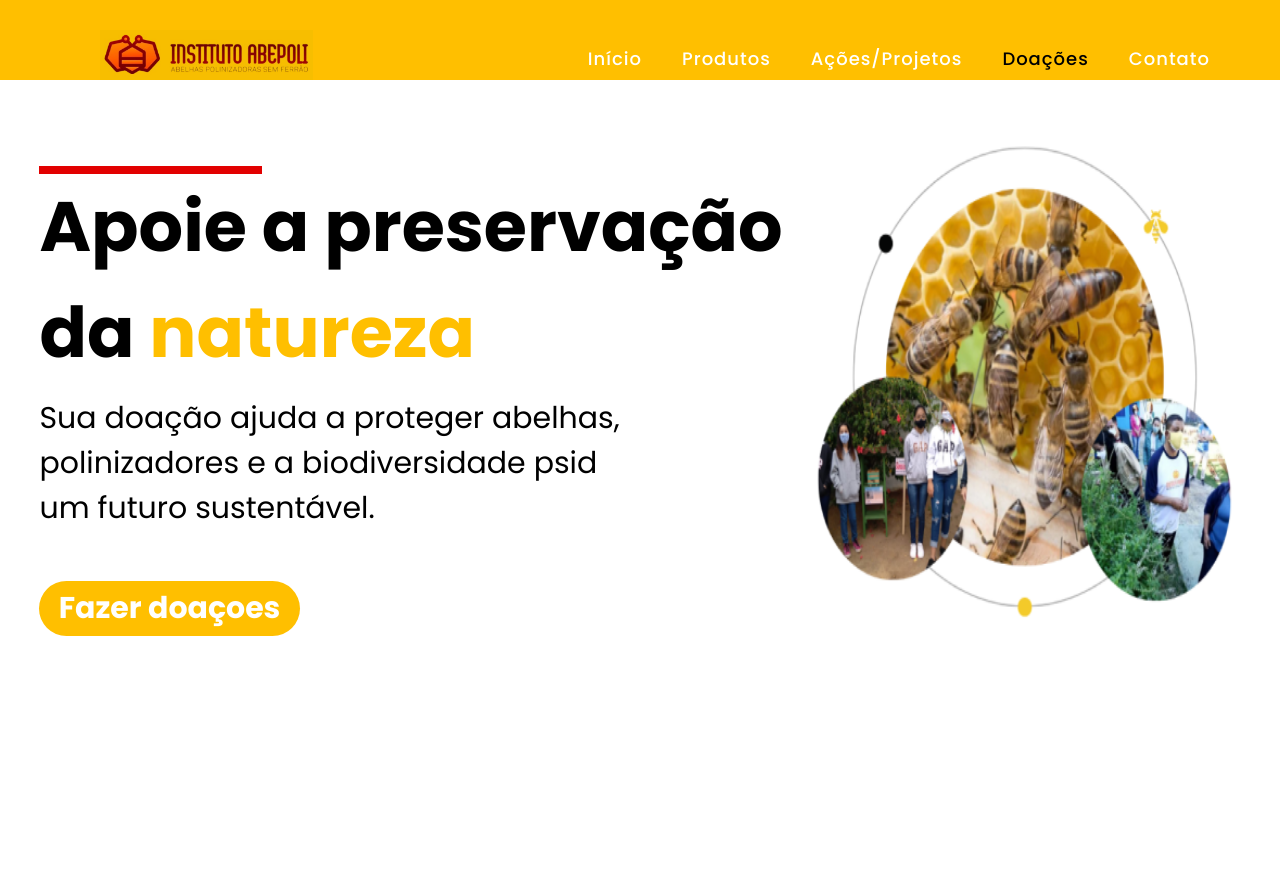
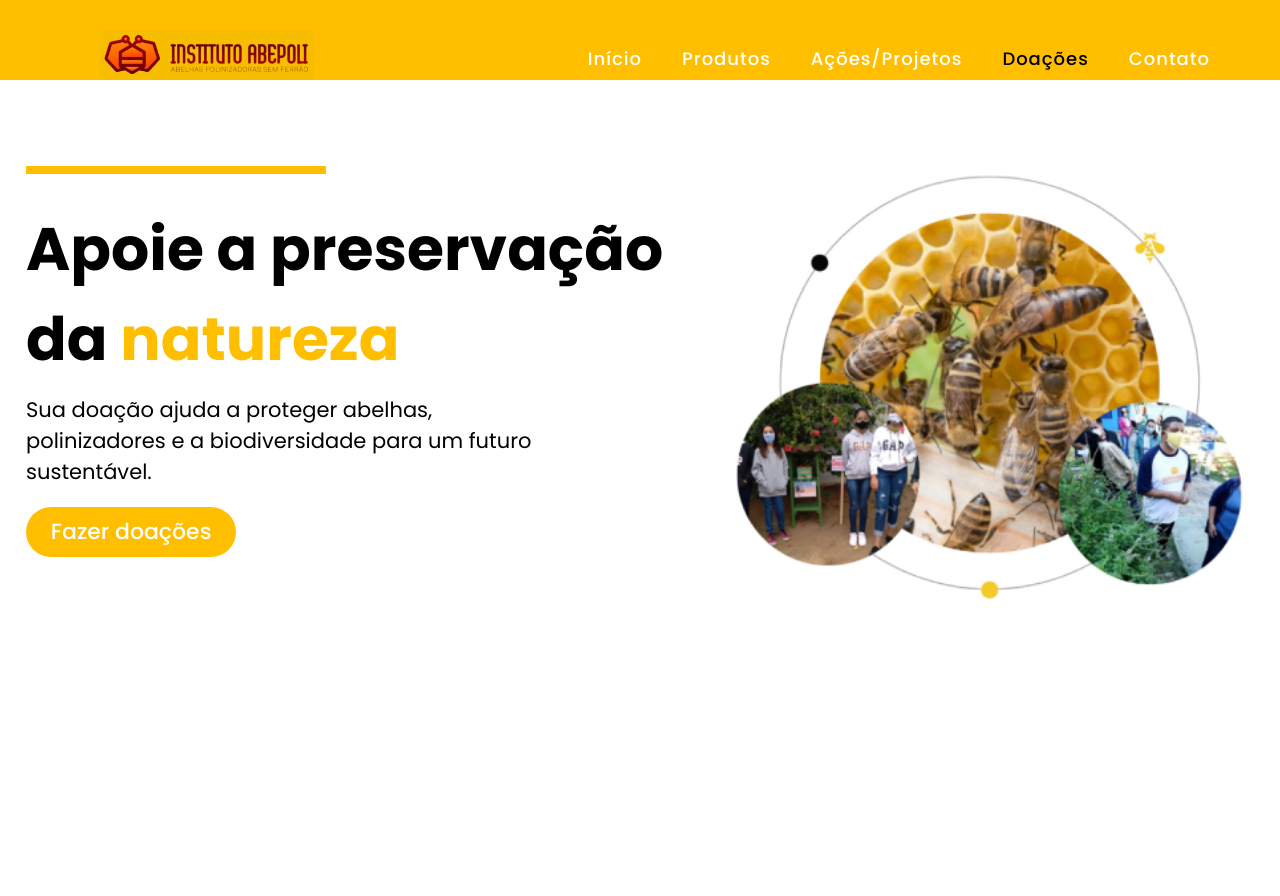
Before and after one commit to lannakamilly/projeto_abepoli, a PHP site: page /doacoes.php in a window 1280 px wide. Shown: the top 896 px of the page. Run offline with PHP 8.4, Linux system fonts and the light colour scheme.

Commit message:
css doaçoes

```diff
--- a/css/doacoes.css
+++ b/css/doacoes.css
@@ -1,10 +1,18 @@
+@import url('https://fonts.googleapis.com/css2?family=Poppins:ital,wght@0,100;0,200;0,300;0,400;0,500;0,600;0,700;0,800;0,900;1,100;1,200;1,300;1,400;1,500;1,600;1,700;1,800;1,900&family=Sarala:wght@400;700&display=swap');
+*{
+    font-family: "Poppins", sans-serif;
+}
 .hrvermelho{
     width: 30%;
     height: 1px;
-    border: rgb(226, 0, 0) 4px solid;
+    border: rgb(255, 191, 0) 4px solid;
 }
 
-#subtitulo{
+.container{
+    width: 700px;
+}
+
+.subtitulo{
     padding: 2%;
     display: flex;
     justify-content: space-around;
@@ -18,37 +26,36 @@
     align-items: center;
     padding: 0px;
 }
-h1{
-    font-size: 70px;
+
+.botaodoacoes{
+    width: 210px;
+    font-size: 22px;
+    border-radius: 50px;
+    border: 0px;
+    height: 50px;
+    font-weight: 500;
+    background-color:  rgb(255, 191, 0);
+    text-decoration: none;
 }
-nav{
-    margin-top: 0px;
-    /* margin-bottom: 15px; */
+.title{
+    font-size: 30px;
 }
 
-#botaodoacoes{
-    background-color:  rgb(255, 191, 0);
+.description{
+    margin-top: 10px;
+    margin-bottom: 20px;
+    font-size: 21px;
 }
 
-button{
-    width: 35%;
-    color:rgb(255, 255, 255);
-    font-size:30px;
-    border-radius: 50px;
-    border: 0px;
-    height: 55px;
-    font-weight:bolder;
-    background-color:  rgb(255, 191, 0);
+p{
+    width: 600px;
 }
-#imgabelhas{
-    width: 35%;
-    height: auto;
+
+.bees{
+    width: 500;
+    height: 450px;
 }
-p{
-    margin-top: 10px;
-    margin-bottom: 50px;
-    font-size: 30px;
-}
+
 
 div{
     margin-top:30px
@@ -249,14 +273,24 @@ td{
     flex-direction: column;
     width: 100hv;
 }
+
+.quero-doar{
+    color: rgb(255, 191, 0);
+    font-weight: 600;
+}
 h3{
-    font-family: Arial, Helvetica, sans-serif;
-    font-size: 50px;
+    font-family: 'Poppins' sans-serif;
+    font-size: 45px;
+    margin-bottom: 10px;
+
+    font-weight: 700;
 }
+
+
 a{
     font-Weight: 'bold';
-    color: black;
     text-decoration: none;
+    color: #fff;
 }
 
 
--- a/css/index.css
+++ b/css/index.css
@@ -1,4 +1,4 @@
-/* CSS apenas do index */
+/* CSS apenas do index
 @import url("https://fonts.googleapis.com/css2?family=Poppins:ital,wght@0,100;0,200;0,300;0,400;0,500;0,600;0,700;0,800;0,900;1,100;1,200;1,300;1,400;1,500;1,600;1,700;1,800;1,900&display=swap");
 
 :root {
@@ -1441,4 +1441,4 @@ hr{
     border: rgb(255, 191, 0) 4px solid;
     height: 4px;
 
-}
+} */
--- a/doacoes.php
+++ b/doacoes.php
@@ -41,26 +41,30 @@
         <script src="main.js"></script>
     </header>
 
-    <Div>
-    <div id="subtitulo">
-        <div>
-            <hr class="hrvermelho">
-            <h1>Apoie a preservação <br> da <a class="destaque">natureza</a></h1>
-            <p>Sua doação ajuda a proteger abelhas,<br> polinizadores e a biodiversidade psid <br> um futuro sustentável.</p>
-            <button id="botaodoacoes">Fazer doaçoes</button>
+    <div class="top-container">
+    <div class="subtitulo">
+        <div class="container" >
+            <hr class="hramarelo">
+            <div class="title">
+                <h1>Apoie a preservação <br> da <a class="destaque">natureza</a></h1>
+            </div>
+            <div class="description">
+                <p>Sua doação ajuda a proteger abelhas,<br> polinizadores e a biodiversidade para um futuro sustentável.</p>
+            </div>
+            <button class="botaodoacoes"><a href="#">Fazer doações</a></button>
         </div>
-       <img id="imgabelhas"src="./img/Capturar.PNG2.PNG" alt="">
+        <div class="image-bees">
+            <img class="bees" src="./img/Capturar.PNG2.PNG" alt="bees">
+        </div>
     </div>
-    </Div>
-    <section id="info">
-
+    </div>
+    <section class="info">
             <div id="quadroamarelo">
-                <h2 class="textobranco">Nosso trabalho</h2>
-                <p class="textobranco">O instituto Abepoli é uma organização dedicada <br> à conservação da biodiversidade, com foco na <br> proteção de polinizadores, fauna e flora, promovendo a <br> sustentabilidade e o equilibrio ambiental.</p>
+                <h2 class="titulo">Nosso trabalho</h2>
+                <p class="descricao">O instituto Abepoli é uma organização dedicada à conservação da biodiversidade, com foco na proteção de polinizadores, fauna e flora, promovendo a sustentabilidade e o equilibrio ambiental.</p>
             </div>
-            <div id="blank">
-                <img id="img_açoes" src="./img/açoes.PNG" alt="">
-
+            <div class="blank">
+                <img id="img_açoes" src="./img/açoes.PNG" alt="img-acoes" class="img-acoes">
             </div>
     </section>
     <section id="sectiontabela">
@@ -121,8 +125,7 @@
     </section>
     <section id="infografico">
 
-
-            <h2>Caminho do Doação</h2>
+            <h2 class="h2">Caminho do Doação</h2>
             <hr id="hrdoacao">
             <div id="body">
 
@@ -149,7 +152,7 @@
         </section>
                 <div id="divcomo">
                     <h3>Como doar</h3>
-                    <p id="pcomo">O gestor responsável pelo patrimônio ou o particular interessado em doar clica no botão <a href="contato.php">QUERO DOAR</a>, que o direcionará para tela de login pelo Senha-Rede para o gestor de patrimônio ou para o Portal Gov.BR para particulares, que acessará com CPF do doador ou representante legal da pessoa jurídica. O cadastro do anúncio é bem simples e intuitivo, com informações sobre o bem ou serviço, campo para inserir fotos e outras informações necessárias para os órgãos donatários poderem demonstrar interesse.</p>
+                    <p id="pcomo">O gestor responsável pelo patrimônio ou o particular interessado em doar clica no botão <a href="contato.php" class="quero-doar" >QUERO DOAR</a>, que o direcionará para tela de login pelo Senha-Rede para o gestor de patrimônio ou para o Portal Gov.BR para particulares, que acessará com CPF do doador ou representante legal da pessoa jurídica. O cadastro do anúncio é bem simples e intuitivo, com informações sobre o bem ou serviço, campo para inserir fotos e outras informações necessárias para os órgãos donatários poderem demonstrar interesse.</p>
                </div>
                <<div style="position: relative; height: 900px; overflow: hidden;">
   <svg viewBox="0 0 500 150" preserveAspectRatio="none" style="height: 100%; width: 100%;">
```
Also changed, not shown: other parts of css/doacoes.css (+32 -15 lines).
